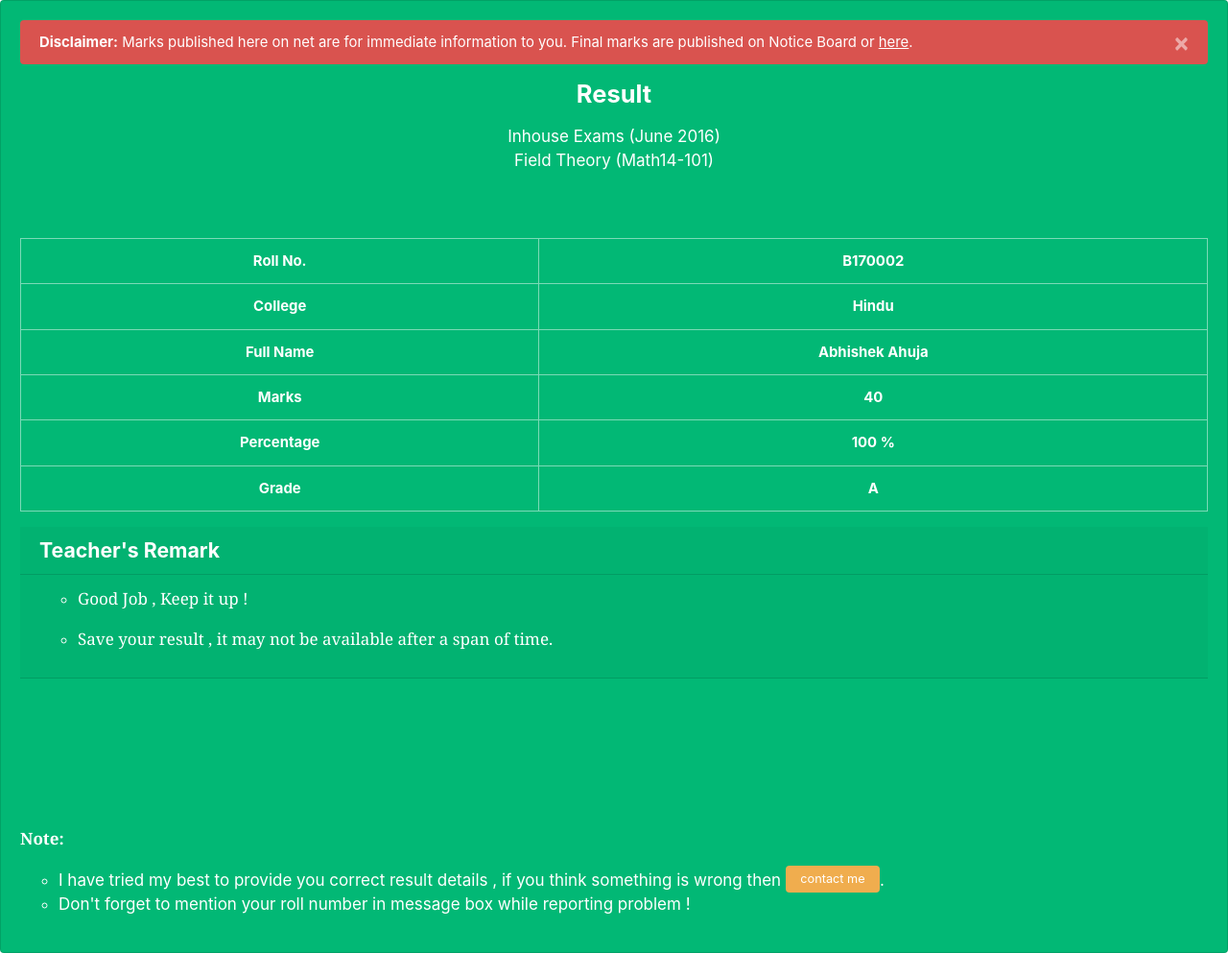
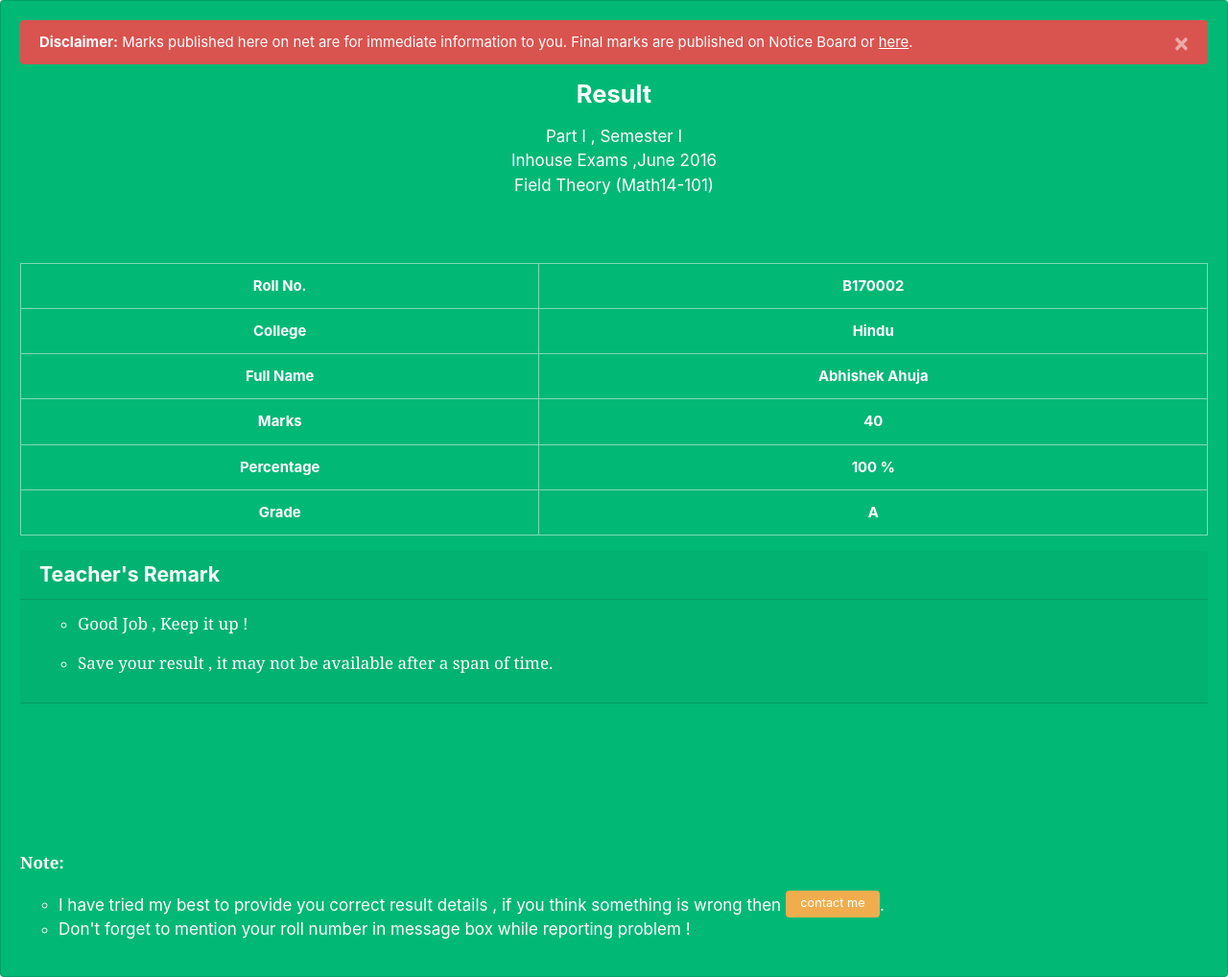
Before and after one commit to sirkapil/publish, a Jekyll site: the page built from inhouse/result/0002.html, in a window 1280 px wide. Shown: the whole page at 96% size. Built offline with Jekyll 4.4.1, drawn with Linux system fonts in a browser that asks for light colours; nearby versions of some CDN libraries; before the commit the page ends 993 px from its top, so only the background shows below that.

Commit message:
Mr Hyde was here …

```diff
--- a/_config.yml
+++ b/_config.yml
@@ -1,7 +1,7 @@
 markdown: kramdown
 multiply: 2.5
-exam: Inhouse Exams (June 2016)
-semester: Part I , Semester I
+exam: Inhouse Exams ,June 2016
+semester: Part I  , Semester I
 subject: Field Theory (Math14-101)
 include: [_redirects]
 tablecolor: success
--- a/_layouts/marksheet.html
+++ b/_layouts/marksheet.html
@@ -32,7 +32,7 @@ th {
 <div class="card-body">
 <div class="alert alert-dismissible alert-{{ site.alertcolor }}"> <button type="button" class="close" data-dismiss="alert">&times;</button> <strong>Disclaimer:</strong> Marks published here on net are for immediate information to you. Final marks are published on Notice Board or <a href="/notice">here</a>.</div>
 <h4 class="list-group-item-heading">
-<center>Result</center></h4><p class="list-group-item-text"><center>{{ site.exam }}<br />{{ site.subject }}</center>
+<center>Result</center></h4><p class="list-group-item-text"><center>{{ site.semester }}<br />{{ site.exam }}<br />{{ site.subject }}</center>
 </p><br /><br />
   <table class="table table-striped table-hover table-bordered">
 <tbody>
--- a/result.html
+++ b/result.html
@@ -12,11 +12,11 @@
   <body>
 <div class="card text-white bg-success">
 <div class="card-body">
-<div class="alert alert-dismissible alert-warning"> <button type="button" class="close" data-dismiss="alert">&times;</button> <strong>Note:</strong> Only for students in B section , 1st Semester ( MSc Maths ). This is result of course (Field Theory) that i teach to you and I have no information about results of other courses. </div>
+<div class="alert alert-dismissible alert-danger"> <button type="button" class="close" data-dismiss="alert">&times;</button> <strong>Note:</strong> Only for students in B section , 1st Semester ( MSc Maths ). This is result of course (Field Theory) that i teach to you and I have no information about results of other courses. </div>
 <div class="card text-white bg-success">
 <div class="card-body">
 <h4 class="list-group-item-heading">
-<center>Result</center></h4><p class="list-group-item-text"><center>Inhouse Examinations, June-2017<br />Field Thoery (Math14-101)</center>
+<center>Result</center></h4><p class="list-group-item-text"><center>{{ site.semester }}<br />{{ site.exam }}<br />{{ site.subject }}</center>
 </p>
 <br /><br /><br />
 <center>
```
